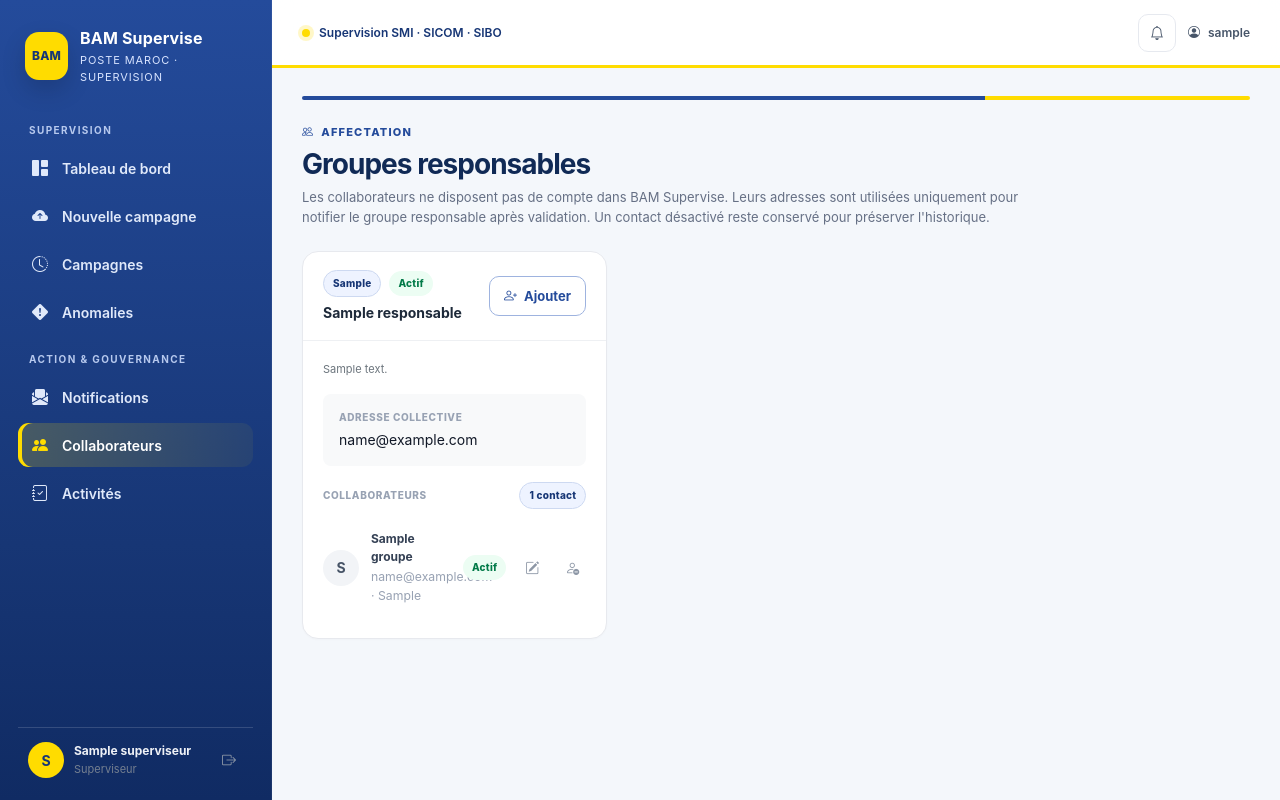
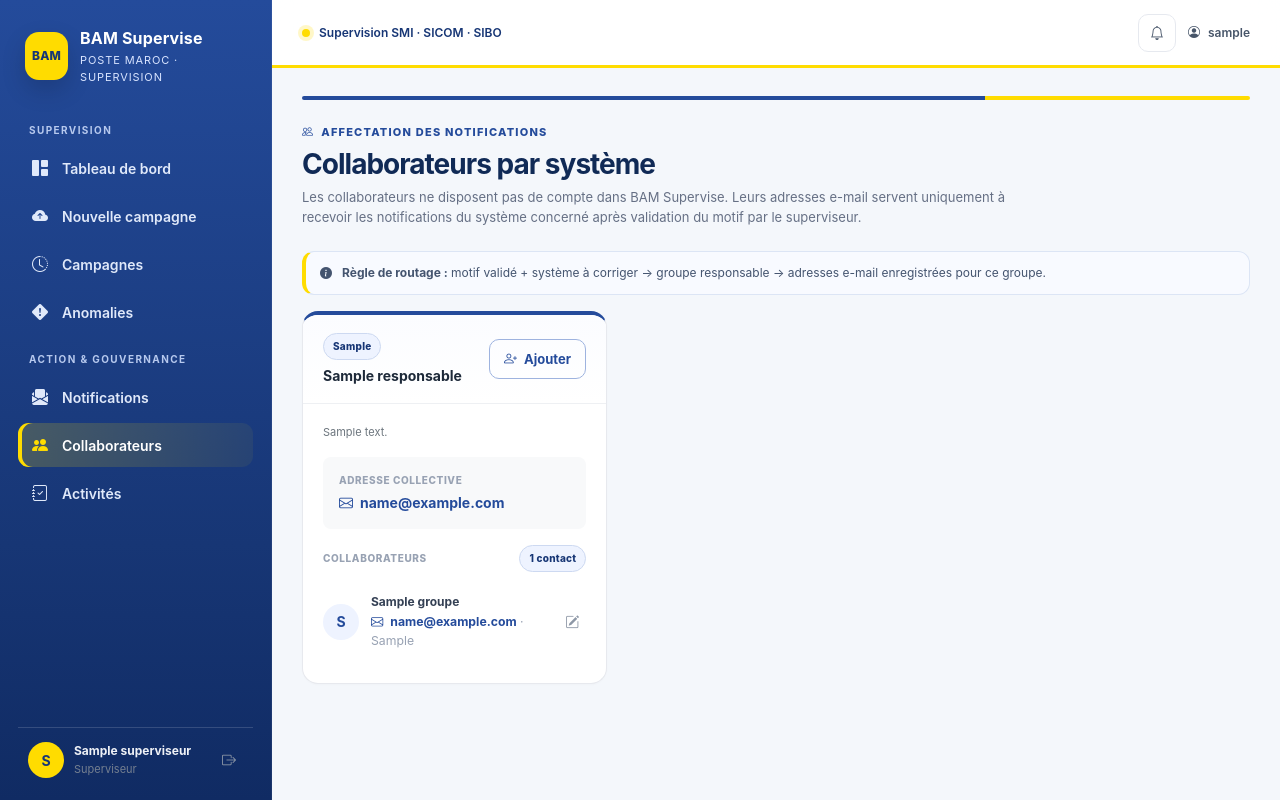
Before and after one commit to mohamedsamibouanani-cmyk/BAM-supervise, a Django app: page /groupes/ in a window 1280 px wide. Run offline with Django 5.2, Linux system fonts and the light colour scheme; a user stored in the database is signed in; tables that the repository leaves empty hold one stand-in row (values such as "Sample post"); some libraries are stand-ins or nearby versions.

Commit message:
fix(collaborateurs): remove active badges and toggle actions

```diff
--- a/supervision/templates/supervision/group_list.html
+++ b/supervision/templates/supervision/group_list.html
@@ -3,38 +3,43 @@
 {% block content %}
 <div class="page-header">
   <div>
-    <div class="page-eyebrow"><i class="bi bi-people"></i> Affectation</div>
-    <h1 class="page-title">Groupes responsables</h1>
-    <p class="page-subtitle">Les collaborateurs ne disposent pas de compte dans BAM Supervise. Leurs adresses sont utilisées uniquement pour notifier le groupe responsable après validation. Un contact désactivé reste conservé pour préserver l'historique.</p>
+    <div class="page-eyebrow"><i class="bi bi-people"></i> Affectation des notifications</div>
+    <h1 class="page-title">Collaborateurs par système</h1>
+    <p class="page-subtitle">Les collaborateurs ne disposent pas de compte dans BAM Supervise. Leurs adresses e-mail servent uniquement à recevoir les notifications du système concerné après validation du motif par le superviseur.</p>
   </div>
+</div>
+
+<div class="bam-section-note mb-3">
+  <i class="bi bi-info-circle-fill"></i>
+  <div><strong>Règle de routage :</strong> motif validé + système à corriger → groupe responsable → adresses e-mail enregistrées pour ce groupe.</div>
 </div>
 
 <div class="row g-3">
 {% for g in groups %}
   <div class="col-xl-4 col-lg-6">
-    <section class="panel h-100">
+    <section class="panel h-100 contact-system-card">
       <div class="panel-header">
-        <div><div class="d-flex align-items-center gap-2 mb-1"><span class="system-badge">{{ g.systeme.code_systeme }}</span>{% if g.actif %}<span class="status-badge status-RESOLUE">Actif</span>{% else %}<span class="status-badge status-DETECTEE">Inactif</span>{% endif %}</div><h2 class="panel-title mt-2">{{ g.nom_groupe }}</h2></div>
+        <div>
+          <div class="d-flex align-items-center gap-2 mb-1"><span class="system-badge">{{ g.systeme.code_systeme }}</span></div>
+          <h2 class="panel-title mt-2">{{ g.nom_groupe }}</h2>
+        </div>
         <a class="btn btn-sm btn-outline-primary" href="{% url 'contact_add' g.pk %}"><i class="bi bi-person-plus me-1"></i> Ajouter</a>
       </div>
       <div class="panel-body">
         {% if g.description %}<p class="text-secondary" style="font-size:11px;line-height:1.55">{{ g.description }}</p>{% endif %}
-        {% if g.email_collectif %}<div class="p-3 rounded-3 bg-light mb-3"><div class="evidence-label">Adresse collective</div><span class="code">{{ g.email_collectif }}</span></div>{% endif %}
+        {% if g.email_collectif %}<div class="p-3 rounded-3 bg-light mb-3"><div class="evidence-label">Adresse collective</div><span class="contact-address"><i class="bi bi-envelope"></i>{{ g.email_collectif }}</span></div>{% endif %}
         <div class="d-flex align-items-center justify-content-between mb-2"><span class="evidence-label mb-0">Collaborateurs</span><span class="system-badge">{{ g.contacts.count }} contact{{ g.contacts.count|pluralize }}</span></div>
         <div class="quick-list">
           {% for c in g.contacts.all %}
             <div class="quick-row">
-              <div class="user-avatar" style="background:#f2f4f7;color:#475467">{{ c.nom_complet|slice:':1'|upper }}</div>
-              <div class="quick-copy"><strong>{{ c.nom_complet }}</strong><small>{{ c.email }}{% if c.fonction %} · {{ c.fonction }}{% endif %}</small></div>
-              {% if c.actif %}<span class="status-badge status-RESOLUE">Actif</span>{% else %}<span class="status-badge status-DETECTEE">Inactif</span>{% endif %}
-              <a class="icon-btn" href="{% url 'contact_edit' c.pk %}" title="Modifier"><i class="bi bi-pencil-square"></i></a>
-              <form method="post" action="{% url 'contact_toggle' c.pk %}" class="m-0">{% csrf_token %}
-                <button class="icon-btn" type="submit" title="{% if c.actif %}Désactiver{% else %}Réactiver{% endif %}" aria-label="{% if c.actif %}Désactiver{% else %}Réactiver{% endif %} {{ c.nom_complet }}">
-                  {% if c.actif %}<i class="bi bi-person-dash"></i>{% else %}<i class="bi bi-person-check"></i>{% endif %}
-                </button>
-              </form>
+              <div class="user-avatar" style="background:#eef3ff;color:#244b9b">{{ c.nom_complet|slice:':1'|upper }}</div>
+              <div class="quick-copy">
+                <strong>{{ c.nom_complet }}</strong>
+                <small><span class="contact-address"><i class="bi bi-envelope"></i>{{ c.email }}</span>{% if c.fonction %} · {{ c.fonction }}{% endif %}</small>
+              </div>
+              <a class="icon-btn" href="{% url 'contact_edit' c.pk %}" title="Modifier les coordonnées"><i class="bi bi-pencil-square"></i></a>
             </div>
-          {% empty %}<div class="empty-state py-4"><div class="empty-icon"><i class="bi bi-person-plus"></i></div><h3>Aucun contact</h3><p>Ajoutez les adresses des collaborateurs de ce groupe pour permettre la notification.</p></div>{% endfor %}
+          {% empty %}<div class="empty-state py-4"><div class="empty-icon"><i class="bi bi-person-plus"></i></div><h3>Aucun collaborateur</h3><p>Ajoutez les adresses e-mail de ce système pour permettre la notification automatique.</p></div>{% endfor %}
         </div>
       </div>
     </section>
```
